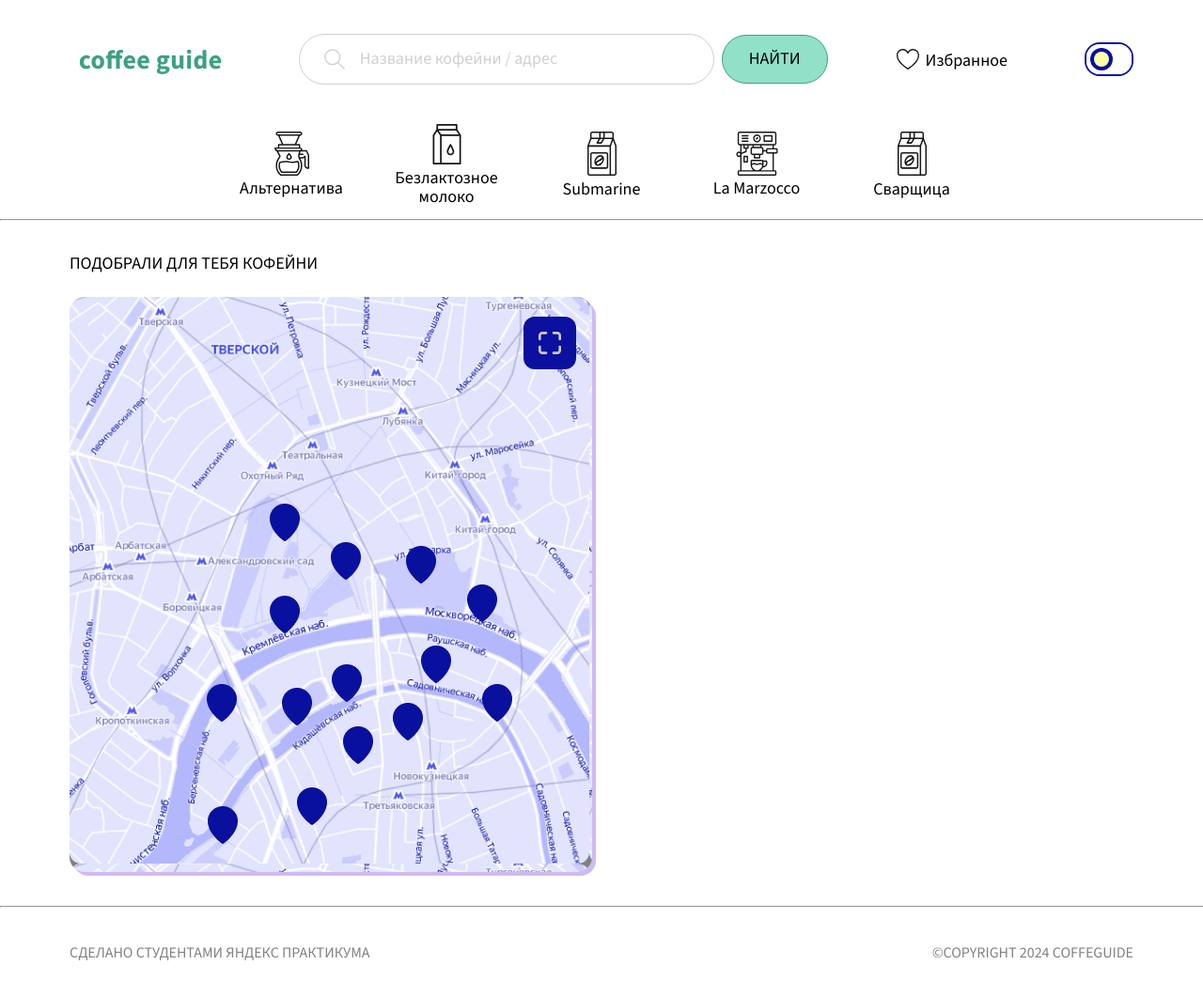
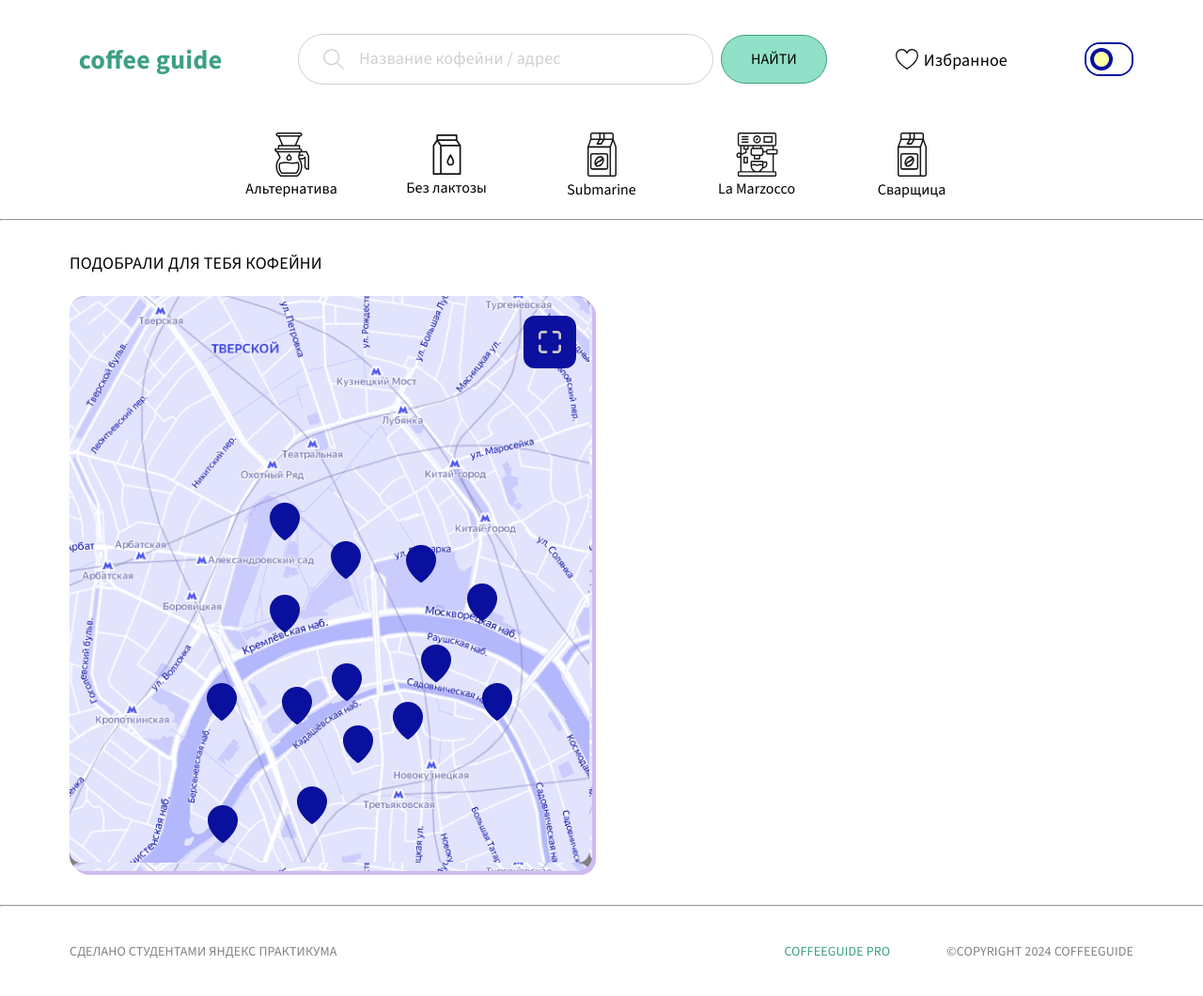
Before and after one commit to py-Coffee-Guide/coffee-guide-frontend, a React (Vite) app: page / in a window 1280 px wide. Shown: the whole page at 94% size. Built offline with nearby package versions, Linux system fonts and the light colour scheme.

Commit message:
fix fonts

```diff
--- a/src/assets/fonts/fonts_list.scss
+++ b/src/assets/fonts/fonts_list.scss
@@ -1,25 +1,10 @@
-@mixin sfpro-large {
-    font-family: 'SFPro-Heavy';
-    font-size: 28px;
+$lora: 'Lora-Bold';
+$sans: 'SourceSansPro-Regular';
+$sfpro: 'SFPro-Heavy';
+
+@mixin font($font, $size, $lineheight, $letterspacing) {
+	font-family: $font;
+	font-size: $size;
+	line-height: $lineheight;
+	letter-spacing: $letterspacing;
 }
-
-@mixin sfpro-small {
-    font-family: 'SFPro-Heavy';
-    font-size: 12px;
-}
-
-@mixin sanspro-medium {
-    font-family: 'SourceSansPro-Regular';
-    font-size: 18px;
-    line-height: 20px;
-}
-
-@mixin sanspro-small {
-    font-family: 'SourceSansPro-Regular';
-    font-size: 12px;
-}
-
-@mixin lora-medium {
-    font-family: 'Lora-Bold';
-    font-size: 18px;
-}
--- a/src/assets/ui-kit/Button/Button.module.scss
+++ b/src/assets/ui-kit/Button/Button.module.scss
@@ -1,11 +1,10 @@
 @use '../../fonts/fonts_list' as *;
 
 @mixin defaultTag {
-	@include sfpro-small;
+	@include font($sans, 16px, 18px, 0);
 	width: 129px;
 	height: 99px;
 	border-radius: 10px;
-
 }
 
 .button {
@@ -28,9 +27,8 @@
 .tag {
 	@include defaultTag;
 	color: black;
-	@include sanspro-medium;
 	&:hover {
-		background-color: #2E3231;
+		background-color: #2e3231;
 		color: white;
 	}
 }
@@ -50,14 +48,14 @@
 .search {
 	width: 152px;
 	height: 68px;
-	@include sfpro-small;
+
 	text-transform: uppercase;
 	background-color: #0b109e;
 	border-radius: 89px;
 	color: white;
 	&:hover {
 		color: white;
-		background-color: #3DA083;
+		background-color: #3da083;
 	}
 }
 
--- a/src/components/Footer/Footer.jsx
+++ b/src/components/Footer/Footer.jsx
@@ -1,11 +1,17 @@
+import { NavLink } from 'react-router-dom';
 import styles from './Footer.module.scss';
 
 function Footer() {
 	return (
 		<footer className={styles.footer}>
-			<div>
-				<p>СДЕЛАНО СТУДЕНТАМИ ЯНДЕКС ПРАКТИКУМА</p>
-				<p>&copy;COPYRIGHT 2024 COFFEGUIDE</p>
+			<div className={styles.container}>
+				<p>Сделано студентами Яндекс Практикума</p>
+				<div className={styles.aligner}>
+					<NavLink to="/signup" className={styles.link}>
+						<p>CoffeeGuide Pro</p>
+					</NavLink>
+					<p>&copy;Copyright 2024 CoffeeGuide</p>
+				</div>
 			</div>
 		</footer>
 	);
--- a/src/components/Footer/Footer.module.scss
+++ b/src/components/Footer/Footer.module.scss
@@ -1,3 +1,5 @@
+@use '../../assets/fonts/fonts_list.scss' as *;
+
 .footer {
 	display: flex;
 	align-items: center;
@@ -5,19 +7,35 @@
 	margin: 0 auto;
 	width: 100%;
 	min-height: 96px;
-	font-family: 'SourceSansPro-Regular';
+	@include font($sans, 14px, 18px, 0.14px);
 	color: rgba(130, 130, 130, 1);
-	div {
+}
+
+.container {
 	display: flex;
 	justify-content: space-between;
 	width: 1132px;
 	flex-direction: row;
 	p {
-			font-weight: 12px;
-			line-height: 16px;
 		padding: 0;
 		margin: 0;
 		text-transform: uppercase;
 	}
+
+}
+
+.link {
+	text-decoration: none;
+	color: #3DA083;
+	opacity: 1;
+	margin-right: 60px;
+	transition: opacity .5s ease-in;
+	&:hover {
+		opacity: .5;
 	}
 }
+
+.aligner {
+	display: flex;
+	flex-direction: row;
+}
--- a/src/components/Header/Header.module.scss
+++ b/src/components/Header/Header.module.scss
@@ -42,7 +42,7 @@
 	}
 	p {
 		padding: 0;
-		@include sanspro-medium;
+		@include font($sans, 18px, 20px, 0.18px);
 		color: black;
 		margin: 4px 16px 0 4px;
 	}
--- a/src/components/HorizontalLine/HorizontalLine.module.scss
+++ b/src/components/HorizontalLine/HorizontalLine.module.scss
@@ -1,4 +1,4 @@
 .line {
-    width: 100%;
-    margin: 0 auto;
+	width: 100%;
+	margin: 0 auto;
 }
--- a/src/components/MainSection/MainSection.module.scss
+++ b/src/components/MainSection/MainSection.module.scss
@@ -1,9 +1,10 @@
+@use '../../assets/fonts/fonts_list.scss' as *;
+
 .main {
 	display: flex;
 	flex-direction: column;
 	margin: 36px auto 0;
-	font-family: 'SourceSansPro-Regular';
-	font-size: 18px;
+	@include font($sans, 18px, 20px, 0.18px);
 	color: black;
 	max-width: 1132px;
 	text-transform: uppercase;
--- a/src/components/SearchSection/SearchSection.module.scss
+++ b/src/components/SearchSection/SearchSection.module.scss
@@ -19,7 +19,7 @@ $base-color: #0b109e;
 	justify-content: space-between;
 	background-color: transparent;
 	&:focus-within {
-		border-color: #3DA083;;
+		border-color: #3da083;
 	}
 }
 
@@ -29,7 +29,7 @@ $base-color: #0b109e;
 	height: 20px;
 	padding-left: 38px;
 	color: $base-color;
-	@include sanspro-medium;
+	@include font($sans, 18px, 20px, 0.18px);
 	color: black;
 	border: 0;
 	background-color: transparent;
@@ -37,7 +37,7 @@ $base-color: #0b109e;
 	background-repeat: no-repeat;
 	background-size: 22px 22px;
 	&::placeholder {
-		@include sanspro-medium;
+		@include font($sans, 18px, 20px, 0.18px);
 		color: rgba(23, 22, 20, 0.2);
 		text-transform: none;
 	}
@@ -51,16 +51,16 @@ $base-color: #0b109e;
 	padding: 0;
 	margin: 0;
 	border: 0;
-	background-color: #91E0C8;
+	background-color: #91e0c8;
 	color: black;
-	@include sanspro-medium;
+	@include font($sans, 16px, 18px, 0);
 	width: 115px;
 	height: 52px;
-	border: 1px solid #3DA083;
+	border: 1px solid #3da083;
 	border-radius: 152px;
 	cursor: pointer;
 	&:hover {
-		background-color: #3DA083;
+		background-color: #3da083;
 		color: white;
 	}
 }
--- a/src/utils/constants.jsx
+++ b/src/utils/constants.jsx
@@ -8,7 +8,7 @@ export const BASE_TAGS = [
 		},
 	},
 	{
-		text: 'Безлактозное молоко',
+		text: 'Без лактозы',
 		icon: {
 			black: '/src/assets/images/milk.svg',
 			white: '/src/assets/images/milk-white.svg',
```
Also changed, not shown: src/components/TagSection/TagSection.module.scss (line endings or trailing spaces), src/index.scss (line endings or trailing spaces). Lines whose indentation alone changed are shown as unchanged.
